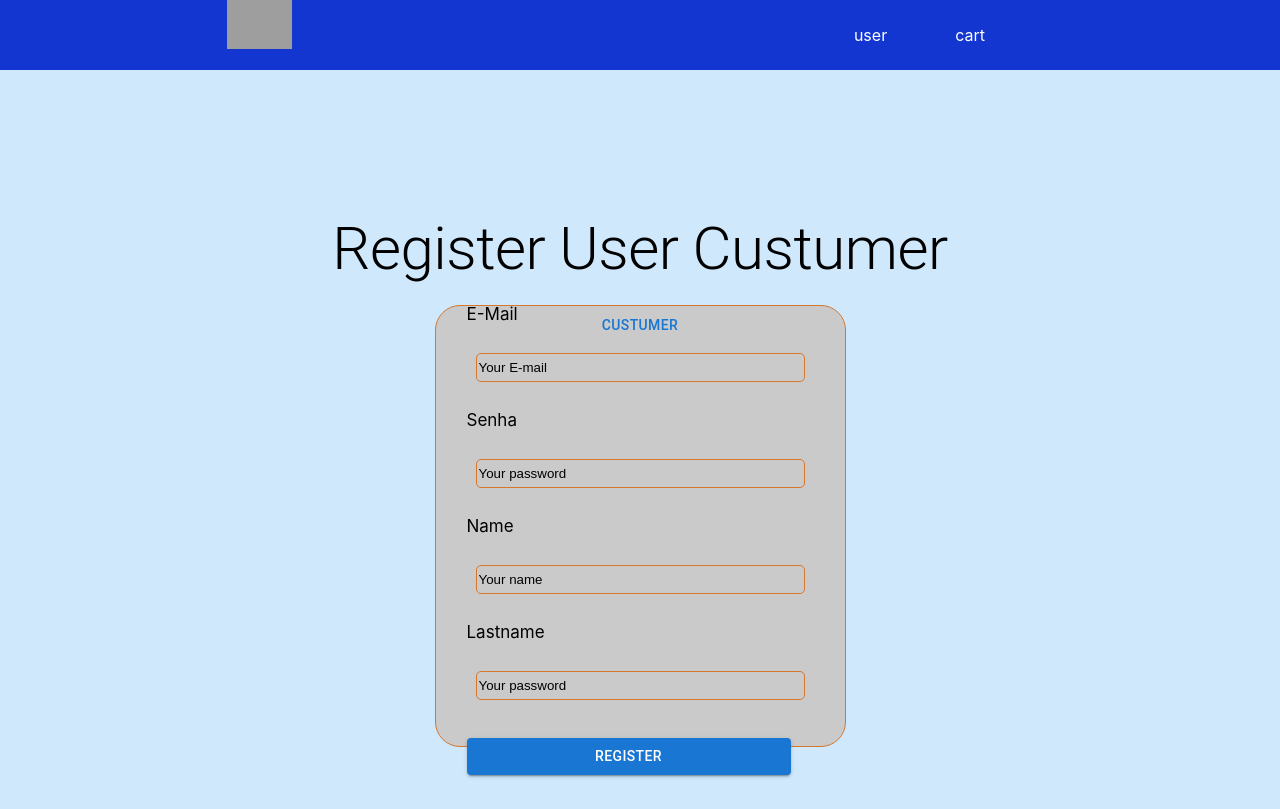
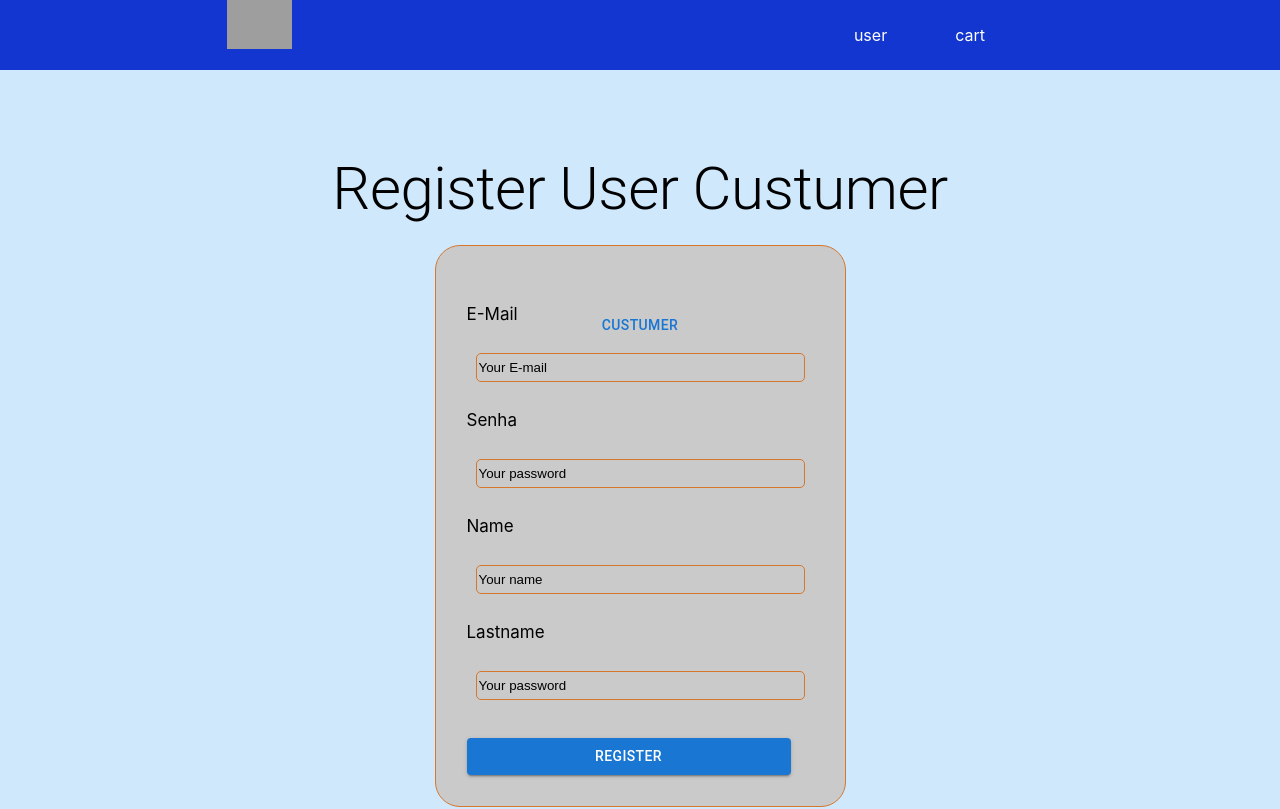
Before and after one commit to lissandrojs/testFullStackProblemCompany, a React (Create React App) app in the folder frontend/: page /register in a window 1280 px wide. Shown: the top 809 px of the page. Built offline with nearby package versions, Linux system fonts and the light colour scheme; grey boxes are pictures that could not be loaded.

Commit message:
fix : fix size form

```diff
--- a/frontend/src/components/Home/Home.tsx
+++ b/frontend/src/components/Home/Home.tsx
@@ -68,6 +68,9 @@ const HomeComponent = () => {
     })
   }
 },[])
+
+const teste = localStorage.getItem("data")
+console.log(teste)
   return (
     <div style={{ height: 730, width: '100%' }}>
       <DataGrid
--- a/frontend/src/components/Login/styles.tsx
+++ b/frontend/src/components/Login/styles.tsx
@@ -2,7 +2,7 @@ import styled from "styled-components";
 
 
 export const Container = styled.div`
-    height: 50vh;
+    height: 65vh;
     border-radius: 25px;
     display: flex;
     margin-top: 20px;
--- a/frontend/src/components/RegisterUser/RegisterUser.tsx
+++ b/frontend/src/components/RegisterUser/RegisterUser.tsx
@@ -40,7 +40,6 @@ const RegisterUser = () =>{
       const response = await axios.post(routerApiLogin,{email,password,name,lastname})
 
       if(response.data){
-        localStorage.setItem("data", JSON.stringify(response.data))
         history("/home")
      }
 
```
